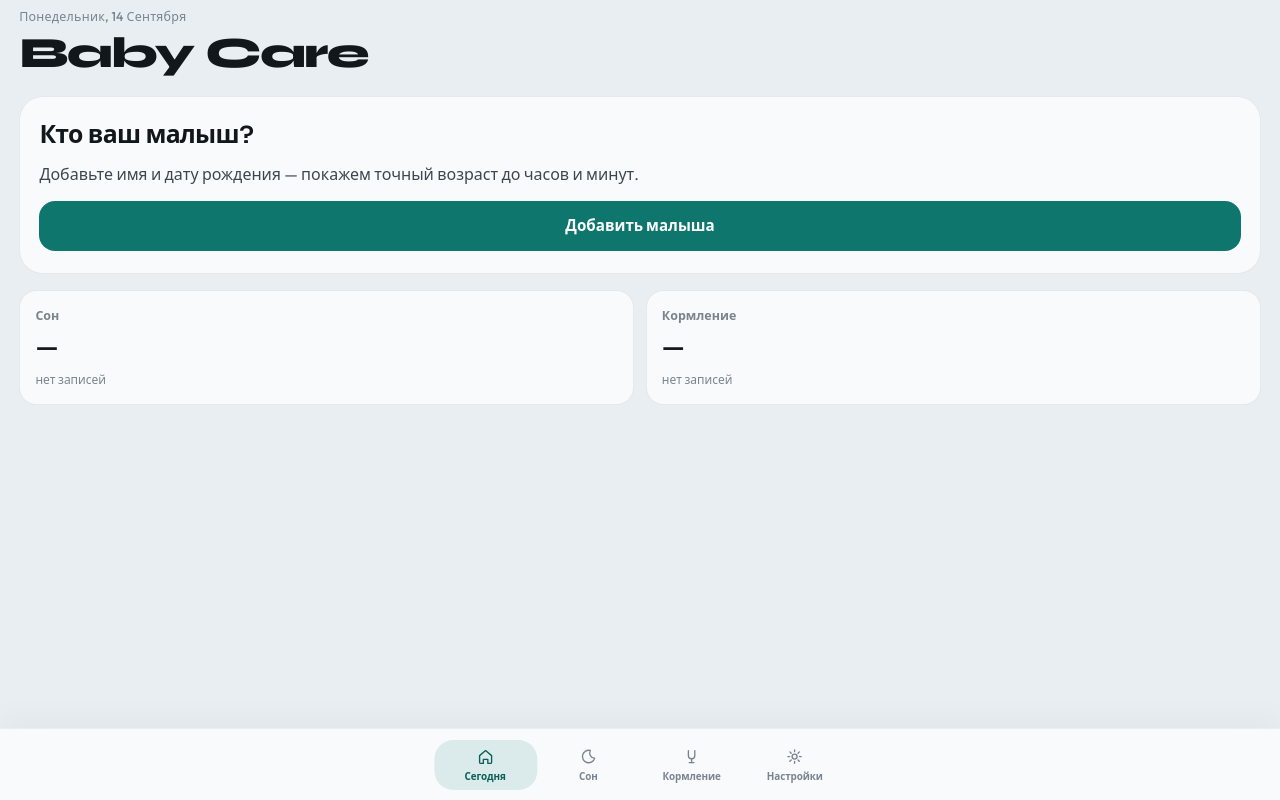
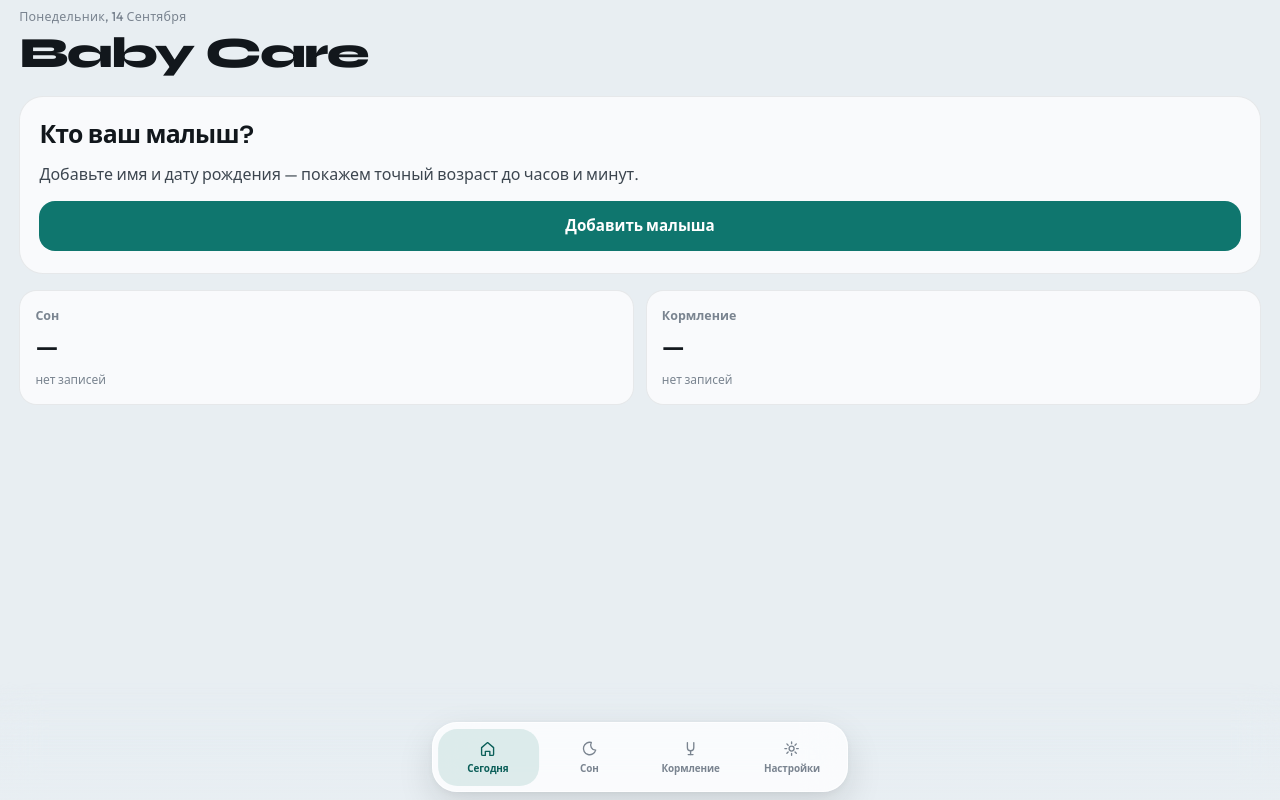
Before and after one commit to chelvivl/baby-care, a React (Vite) app: page / in a window 1280 px wide. Built offline with nearby package versions, Linux system fonts and the light colour scheme.

Commit message:
Restore floating nav and cover iOS safe-area strip.
Co-authored-by: Cursor <cursoragent@cursor.com>

```diff
--- a/src/App.tsx
+++ b/src/App.tsx
@@ -124,6 +124,7 @@ function AppContent({ babies }: { babies: BabiesApi }) {
           {content}
         </div>
       </main>
+      <div className="app-shell__veil app-shell__veil--bottom" aria-hidden="true" />
       <InstallBanner />
       <BottomNav active={tab} onChange={handleTabChange} />
     </div>
--- a/src/index.css
+++ b/src/index.css
@@ -19,8 +19,8 @@
   --bg-a: #e8eef2;
   --bg-b: #e8eef2;
   --bg-c: #ebe6df;
-  --nav-cloud-height: 3.35rem;
-  --nav-float-gap: 0.55rem;
+  --nav-cloud-height: 4.35rem;
+  --nav-float-gap: 0.5rem;
   --safe-top: env(safe-area-inset-top, 0px);
   --safe-bottom: env(safe-area-inset-bottom, 0px);
   --page-padding-x: 1.2rem;
@@ -70,7 +70,8 @@ body {
 
 #root {
   height: 100%;
-  overflow: hidden;
+  /* Allow bottom nav/veil to paint into the iOS home-indicator band. */
+  overflow: visible;
   background-color: var(--bg-base);
 }
 
@@ -94,7 +95,8 @@ textarea,
   min-height: 100dvh;
   display: flex;
   flex-direction: column;
-  overflow: hidden;
+  /* visible: overflow:hidden clipped bottom chrome out of the iOS home-indicator band */
+  overflow: visible;
   background-color: var(--bg-base);
   background-image: var(--app-bg);
 }
@@ -110,7 +112,7 @@ textarea,
   overscroll-behavior-y: contain;
   -webkit-overflow-scrolling: touch;
   padding: 0 var(--page-padding-x)
-    calc(var(--nav-cloud-height) + var(--safe-bottom) + 1.35rem);
+    calc(var(--nav-cloud-height) + var(--nav-float-gap) + var(--safe-bottom) + 1.1rem);
 }
 
 .app-shell__veil {
@@ -120,9 +122,32 @@ textarea,
   pointer-events: none;
 }
 
-.app-shell__veil--top,
+.app-shell__veil--top {
+  display: none;
+}
+
+/* Always-on bottom frost — same idea as the working Instagram edge blur. */
 .app-shell__veil--bottom {
-  display: none;
+  display: block;
+  /*
+   * On iPhone PWA, fixed bottom:0 often stops ABOVE the home indicator.
+   * Pull the veil into that band so it isn't a naked gray strip.
+   */
+  bottom: calc(0px - var(--safe-bottom));
+  z-index: 22;
+  height: calc(
+    var(--nav-cloud-height) + var(--nav-float-gap) + var(--safe-bottom) + 2.5rem
+  );
+  background: linear-gradient(
+    to top,
+    rgba(232, 238, 242, 0.9) 0%,
+    rgba(232, 238, 242, 0.4) 48%,
+    rgba(232, 238, 242, 0) 100%
+  );
+  backdrop-filter: blur(20px) saturate(1.3);
+  -webkit-backdrop-filter: blur(20px) saturate(1.3);
+  -webkit-mask-image: linear-gradient(to top, #000 0%, #000 40%, transparent 100%);
+  mask-image: linear-gradient(to top, #000 0%, #000 40%, transparent 100%);
 }
 
 .app-shell__pane {
@@ -1519,22 +1544,15 @@ button.pulse__tile {
   position: fixed;
   left: 0;
   right: 0;
-  bottom: 0;
+  /* Same pull-down as the bottom veil — cover the iOS home-indicator band. */
+  bottom: calc(0px - var(--safe-bottom));
   z-index: 30;
   pointer-events: none;
   display: flex;
   justify-content: center;
   align-items: flex-end;
-  /*
-   * Instagram-style: one full-bleed frosted dock to the physical bottom.
-   * Safe-area is INSIDE this dock (padding), so no separate gray/white strip.
-   */
-  padding: 0.55rem 0.6rem calc(0.45rem + var(--safe-bottom));
-  background: rgba(255, 255, 255, 0.72);
-  backdrop-filter: blur(24px) saturate(1.45);
-  -webkit-backdrop-filter: blur(24px) saturate(1.45);
-  border-top: 1px solid rgba(18, 23, 28, 0.06);
-  box-shadow: 0 -8px 32px rgba(18, 23, 28, 0.04);
+  padding: 0 var(--page-padding-x) var(--nav-float-gap);
+  background: transparent;
 }
 
 .bottom-nav__cloud {
@@ -1546,21 +1564,23 @@ button.pulse__tile {
   align-items: stretch;
   gap: 0.1rem;
   width: min(100%, 26rem);
-  min-height: 3.35rem;
-  margin: 0;
-  padding: 0.15rem;
-  border-radius: 0;
-  background: transparent;
-  border: none;
-  box-shadow: none;
-  backdrop-filter: none;
-  -webkit-backdrop-filter: none;
+  min-height: var(--nav-cloud-height);
+  margin: 0;
+  padding: 0.32rem;
+  border-radius: 1.55rem;
+  background: rgba(255, 255, 255, 0.78);
+  border: 1px solid rgba(255, 255, 255, 0.75);
+  box-shadow:
+    0 14px 36px rgba(18, 23, 28, 0.12),
+    0 2px 8px rgba(18, 23, 28, 0.05);
+  backdrop-filter: blur(20px) saturate(1.35);
+  -webkit-backdrop-filter: blur(20px) saturate(1.35);
 }
 
 .bottom-nav__indicator {
   position: absolute;
-  top: 0.15rem;
-  bottom: 0.15rem;
+  top: 0.32rem;
+  bottom: 0.32rem;
   left: 0;
   border-radius: 1.2rem;
   background: rgba(15, 118, 110, 0.12);
```
